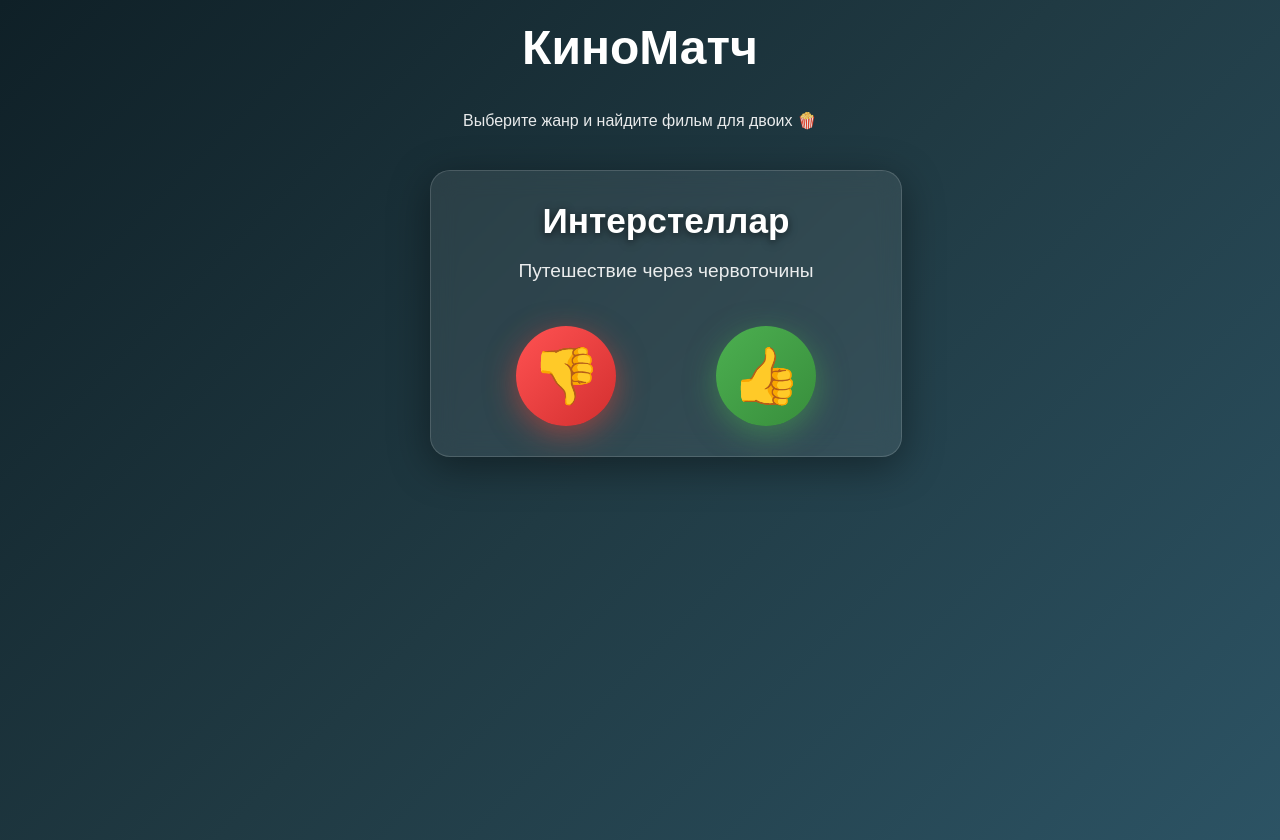
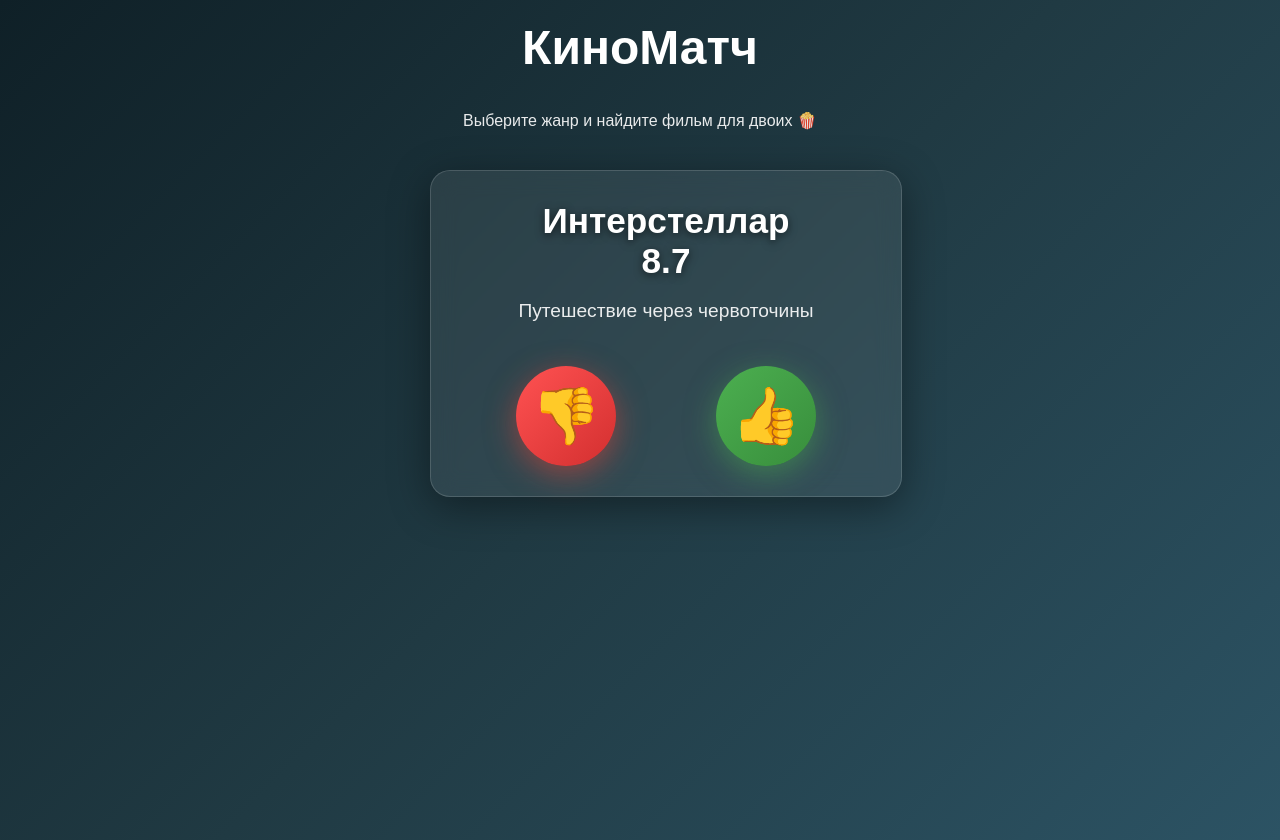
Before and after one commit to rukzak65/films_match, a React (Vite) app: page / in a window 1280 px wide. Both pictures are taken after a click on the button "Фантастика". Built offline with nearby package versions, Linux system fonts and the light colour scheme.

Commit message:
Добавил отображение рейтинга в MovieCard.jsx

```diff
--- a/src/components/MovieCard.jsx
+++ b/src/components/MovieCard.jsx
@@ -22,7 +22,11 @@
                 textShadow: '0 2px 8px rgba(0,0,0,0.6)'
             }}>
                 {movie.title}
+
+                <br></br>
+                {movie.rating}
             </h2>
+
 
             <p style={{
                 margin: '0 0 40px',
```
